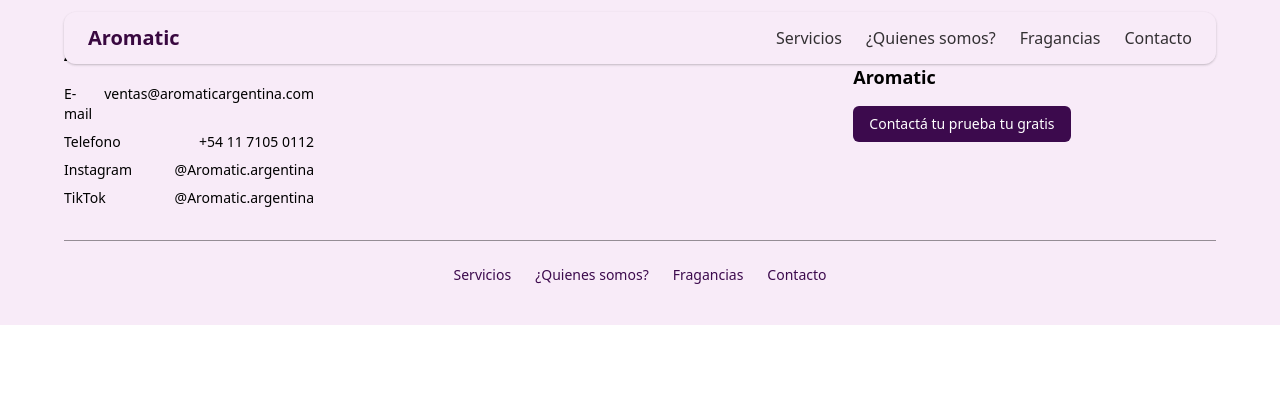
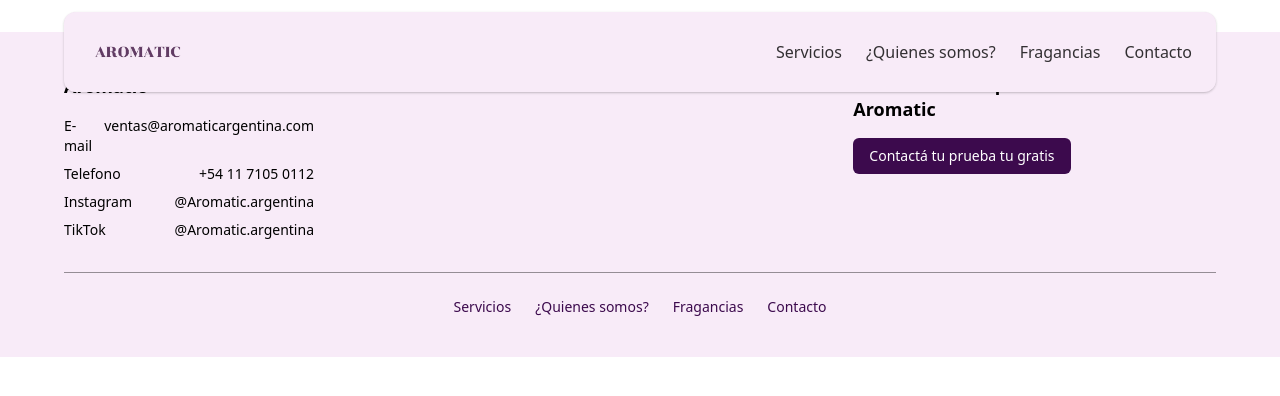
Before and after one commit to Julian-Kellmer/Aromatik, a Next.js app: page /components/Header in a window 1280 px wide. Shown: the top 396 px of the page. Built offline with nearby package versions, Linux system fonts and the light colour scheme.

Commit message:
last commit before lunching

```diff
--- a/src/app/aboutUs/page.js
+++ b/src/app/aboutUs/page.js
@@ -56,7 +56,7 @@
   }, [])
 
   return (
-    <section ref={sectionRef} className='px-2 py-4 lg:px-16 lg:mt-8 gap-16 flex flex-col'>
+    <section id='aboutUs' ref={sectionRef} className='px-2 py-4 lg:px-16 lg:mt-8 gap-16 flex flex-col'>
       <div className='flex flex-col md:flex-row justify-center gap-4 '>
         <div className='flex justify-center lg:justify-start flex-1 order-2 lg:order-1'>
           <Image
--- a/src/app/aromas/index.js
+++ b/src/app/aromas/index.js
@@ -7,7 +7,7 @@
 const OPTIONS = { align: 'start' }
 const index = () => {
   return (
-    <section className='px-4 md:px-16 flex flex-col mx-auto gap-6 md:gap-12 md:h-[70vh] w-full mt-16 '>
+    <section id='aromas' className='px-4 md:px-16 flex flex-col mx-auto gap-6 md:gap-12 md:h-[70vh] w-full mt-16 '>
       <h3 className='text-title md:text-mdTitle lg:text-lgTitle  text-secondary font-semibold leading-none '>
         Nuestras fragancias
       </h3>
--- a/src/app/components/Header/page.js
+++ b/src/app/components/Header/page.js
@@ -2,32 +2,37 @@
 'use client'
 import { useState } from 'react'
 import { Menu, X } from 'lucide-react'
+import Image from 'next/image'
 
 const Header = () => {
   const [open, setOpen] = useState(false)
 
   const navItems = [
-    { label: 'Servicios', href: '#servicios' },
-    { label: '¿Quienes somos?', href: '#quienes' },
-    { label: 'Fragancias', href: '#fragancias' },
-    { label: 'Contacto', href: '#contacto' },
+    { label: 'Servicios', href: '#ourServices' },
+    { label: '¿Quienes somos?', href: '#aboutUs' },
+    { label: 'Fragancias', href: '#aromas' },
+    { label: 'Contacto', href: '#footer' },
   ]
 
   return (
-    <header className="fixed top-0 w-full z-50 px-4 md:px-10 py-3 bg-transparent">
-      <div className="max-w-6xl mx-auto bg-[#f8ebf8] rounded-xl shadow-sm flex items-center justify-between px-6 py-3">
-        <a href="#home" className="text-secondary font-semibold text-xl">
-          Aromatic
-        </a>
+    <header className='fixed top-0 w-full z-50 px-4 md:px-10 py-3 bg-transparent'>
+      <div className='max-w-6xl mx-auto bg-[#f8ebf8] rounded-xl shadow-sm flex items-center justify-between px-6 py-3'>
+        <Image
+        alt='Logo'
+          src='/logo/logo-removebg.png'
+          href='#home'
+          className='text-secondary font-semibold text-xl'
+          width={100}
+          height={0}
+        />
 
         {/* Desktop Nav */}
-        <nav className="hidden md:flex gap-6 text-sm text-black/80 font-medium text-[1rem]">
+        <nav className='hidden md:flex gap-6 text-sm text-black/80 font-medium text-[1rem]'>
           {navItems.map((item) => (
             <a
               key={item.label}
               href={item.href}
-              className="hover:text-black transition-colors"
-            >
+              className='hover:text-black transition-colors'>
               {item.label}
             </a>
           ))}
@@ -35,22 +40,21 @@
 
         {/* Mobile Menu Button */}
         <button
-          className="md:hidden text-black"
+          className='md:hidden text-black'
           onClick={() => setOpen(!open)}
-          aria-label="Toggle menu"
-        >
+          aria-label='Toggle menu'>
           {open ? <X size={24} /> : <Menu size={24} />}
         </button>
       </div>
 
       {/* Mobile Menu */}
       {open && (
-        <nav className="md:hidden bg-[#f8ebf8] mt-2 mx-4 rounded-xl shadow-md p-4 space-y-3 text-sm font-medium text-black/80">
+        <nav className='md:hidden bg-[#f8ebf8] mt-2 mx-4 rounded-xl shadow-md p-4 space-y-3 text-sm font-medium text-black/80'>
           {navItems.map((item) => (
             <a
               key={item.label}
               href={item.href}
-              className="block hover:text-black transition-colors"
+              className='block hover:text-black transition-colors'
               onClick={() => setOpen(false)} // Close menu after click
             >
               {item.label}
--- a/src/app/components/footer/page.js
+++ b/src/app/components/footer/page.js
@@ -1,45 +1,46 @@
 // components/Footer.jsx
 const Footer = () => {
   return (
-    <footer className="bg-[#f8ebf8] text-black py-10 px-6 md:px-12">
+    <footer
+      id='footer'
+      className='bg-[#f8ebf8] text-black py-10 px-6 md:px-12 mt-8'>
       {/* Sección principal */}
-      <div className="max-w-6xl mx-auto grid md:grid-cols-3 gap-8 border-b border-black/40 pb-8">
+      <div className='max-w-6xl mx-auto grid md:grid-cols-3 gap-8 border-b border-black/40 pb-8'>
         {/* Columna izquierda: Datos de contacto */}
         <div>
-          <h3 className="font-semibold text-lg mb-4">Aromatic</h3>
-          <div className="flex flex-col gap-2 text-sm">
-            <div className="flex justify-between max-w-[250px]">
-              <span className="font-medium">E-mail</span>
+          <h3 className='font-semibold text-lg mb-4'>Aromatic</h3>
+          <div className='flex flex-col gap-2 text-sm'>
+            <div className='flex justify-between max-w-[250px]'>
+              <span className='font-medium'>E-mail</span>
               <span>ventas@aromaticargentina.com</span>
             </div>
-            <div className="flex justify-between max-w-[250px]">
-              <span className="font-medium">Telefono</span>
+            <div className='flex justify-between max-w-[250px]'>
+              <span className='font-medium'>Telefono</span>
               <span>+54 11 7105 0112</span>
             </div>
-            <div className="flex justify-between max-w-[250px]">
-              <span className="font-medium">Instagram</span>
+            <div className='flex justify-between max-w-[250px]'>
+              <span className='font-medium'>Instagram</span>
               <span>@Aromatic.argentina</span>
             </div>
-            <div className="flex justify-between max-w-[250px]">
-              <span className="font-medium">TikTok</span>
+            <div className='flex justify-between max-w-[250px]'>
+              <span className='font-medium'>TikTok</span>
               <span>@Aromatic.argentina</span>
             </div>
           </div>
         </div>
 
         {/* Espacio vacío para balance visual en desktop */}
-        <div className="hidden md:block"></div>
+        <div className='hidden md:block'></div>
 
         {/* Columna derecha: Call to action */}
-        <div className="space-y-4">
-          <h4 className="text-lg font-semibold leading-snug">
+        <div className='space-y-4'>
+          <h4 className='text-lg font-semibold leading-snug'>
             Aromatiza tu espacio ahora con Aromatic
           </h4>
-          <div className="flex flex-col sm:flex-row gap-3">
+          <div className='flex flex-col sm:flex-row gap-3'>
             <a
-              href="#contacto"
-              className="bg-[#3c0a4d] text-white text-sm px-4 py-2 rounded-md text-center"
-            >
+              href='#contacto'
+              className='bg-[#3c0a4d] text-white text-sm px-4 py-2 rounded-md text-center'>
               Contactá tu prueba tu gratis
             </a>
             {/* <a
@@ -53,11 +54,11 @@
       </div>
 
       {/* Menú inferior */}
-      <div className="max-w-6xl mx-auto mt-6 flex flex-wrap justify-center gap-6 text-sm text-[#3c0a4d] font-medium">
-        <a href="#servicios">Servicios</a>
-        <a href="#quienes">¿Quienes somos?</a>
-        <a href="#fragancias">Fragancias</a>
-        <a href="#contacto">Contacto</a>
+      <div className='max-w-6xl mx-auto mt-6 flex flex-wrap justify-center gap-6 text-sm text-[#3c0a4d] font-medium'>
+        <a href='#servicios'>Servicios</a>
+        <a href='#quienes'>¿Quienes somos?</a>
+        <a href='#fragancias'>Fragancias</a>
+        <a href='#contacto'>Contacto</a>
       </div>
     </footer>
   )
--- a/src/app/hero/page.js
+++ b/src/app/hero/page.js
@@ -43,7 +43,7 @@
   }, [])
 
   return (
-    <section className='2xl:w-[calc(100dvw-15px)]'>
+    <section  id='hero' >
       <div
         ref={sectionRef}
         className='px-4 w-full h-[95vh] md:h-screen relative bg-no-repeat bg-cover bg-bottom md:rounded-b-[3rem] rounded-b-xl'
--- a/src/app/homeProducts/index.js
+++ b/src/app/homeProducts/index.js
@@ -44,6 +44,7 @@
 
   return (
     <section
+    id='homeProducts'
       ref={sectionRef}
       className='container mx-auto flex flex-col lg:flex-row md:mt-16 justify-center items-center'>
       <div
--- a/src/app/layout.js
+++ b/src/app/layout.js
@@ -24,7 +24,7 @@
         className={`${inter.variable}  antialiased flex flex-col md:gap-16 relative`}>
           <Header/>
         {children}
-        <Footer/>
+        <Footer />
       </body>
     </html>
   )
--- a/src/app/ourServices/page.jsx
+++ b/src/app/ourServices/page.jsx
@@ -100,7 +100,7 @@
     setSelectedService(null)
   }
   return (
-    <section className=' relative px-4 md:px-16 flex flex-col mx-auto  w-full '>
+    <section id='ourServices' className=' relative px-4 md:px-16 flex flex-col mx-auto  w-full '>
       {isOpenService && (
         <Modal
           data={selectedService}
```
Also changed, not shown: src/app/page.js (+5 -5 lines), public/logo/logo-removebg.png (added), public/logo/logo.png (added).
